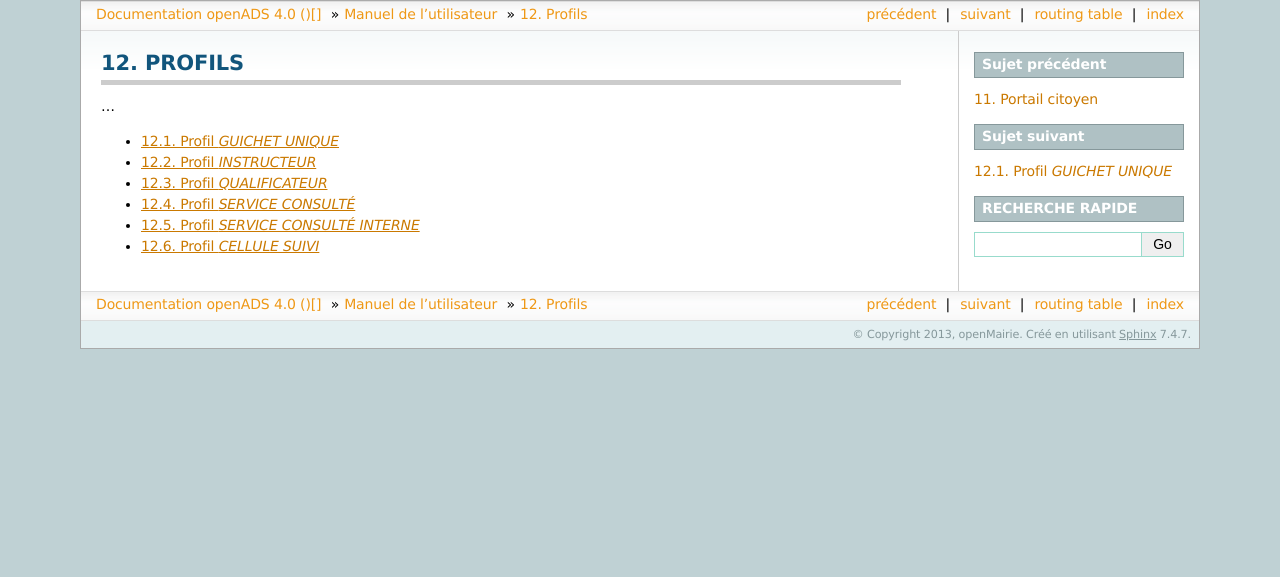
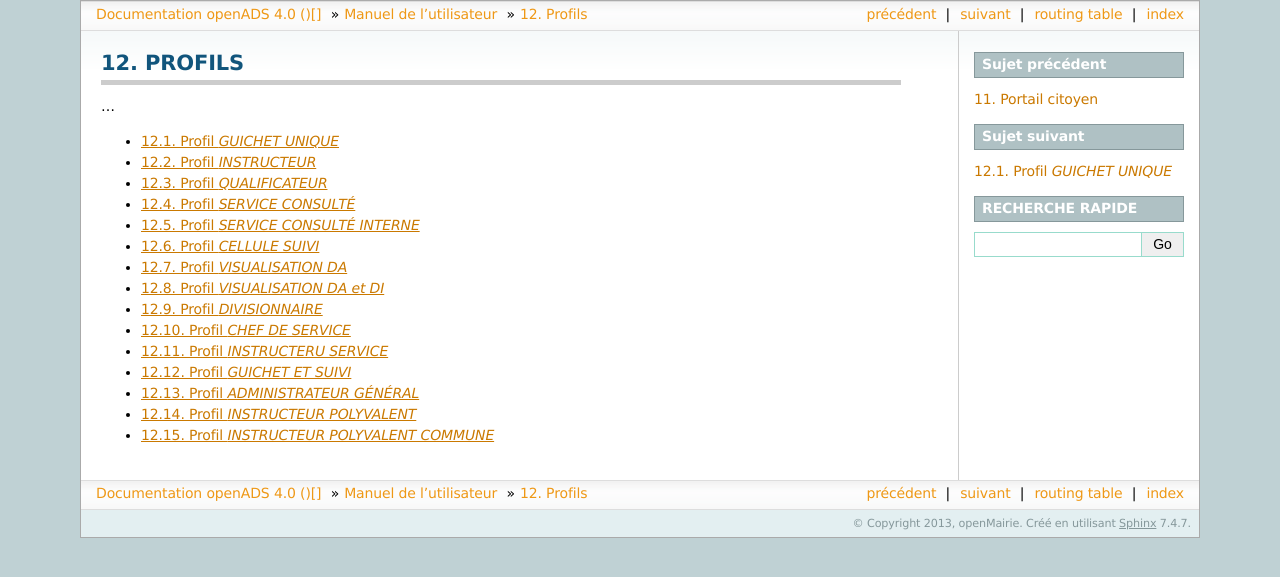
Before and after one commit to mpavaux/openads-documentation, a Sphinx documentation site: the page built from source/manuel_utilisateur/profils/index.rst, in a window 1280 px wide. Shown: the top 577 px of the page. Built offline with Sphinx 7.4.7, drawn with Linux system fonts in a browser that asks for light colours.

Commit message:
Mise à jour de la structure des profils

```diff
--- /dev/null
+++ b/source/manuel_utilisateur/profils/administrateur_general.rst
@@ -0,0 +1,3 @@
+###############################
+Profil *ADMINISTRATEUR GÉNÉRAL*
+###############################
--- /dev/null
+++ b/source/manuel_utilisateur/profils/chef_de_service.rst
@@ -0,0 +1,3 @@
+########################
+Profil *CHEF DE SERVICE*
+########################
--- /dev/null
+++ b/source/manuel_utilisateur/profils/divisionnaire.rst
@@ -0,0 +1,3 @@
+######################
+Profil *DIVISIONNAIRE*
+######################
--- /dev/null
+++ b/source/manuel_utilisateur/profils/guichet_suivi.rst
@@ -0,0 +1,3 @@
+#########################
+Profil *GUICHET ET SUIVI*
+#########################
--- a/source/manuel_utilisateur/profils/index.rst
+++ b/source/manuel_utilisateur/profils/index.rst
@@ -14,3 +14,12 @@
     service_consulte.rst
     service_consulte_interne.rst
     suivi.rst
+    visualisation_da.rst
+    visualisation_da_di.rst
+    divisionnaire.rst
+    chef_de_service.rst
+    instructeur_service.rst
+    guichet_suivi.rst
+    administrateur_general.rst
+    instructeur_polyvalent.rst
+    instructeur_polyvalent_commune.rst
--- /dev/null
+++ b/source/manuel_utilisateur/profils/instructeur_polyvalent.rst
@@ -0,0 +1,3 @@
+###############################
+Profil *INSTRUCTEUR POLYVALENT*
+###############################
--- /dev/null
+++ b/source/manuel_utilisateur/profils/instructeur_polyvalent_commune.rst
@@ -0,0 +1,3 @@
+#######################################
+Profil *INSTRUCTEUR POLYVALENT COMMUNE*
+#######################################
--- /dev/null
+++ b/source/manuel_utilisateur/profils/instructeur_service.rst
@@ -0,0 +1,3 @@
+############################
+Profil *INSTRUCTERU SERVICE*
+############################
--- /dev/null
+++ b/source/manuel_utilisateur/profils/visualisation_da.rst
@@ -0,0 +1,3 @@
+#########################
+Profil *VISUALISATION DA*
+#########################
--- /dev/null
+++ b/source/manuel_utilisateur/profils/visualisation_da_di.rst
@@ -0,0 +1,3 @@
+###############################
+Profil *VISUALISATION DA et DI*
+###############################
```
